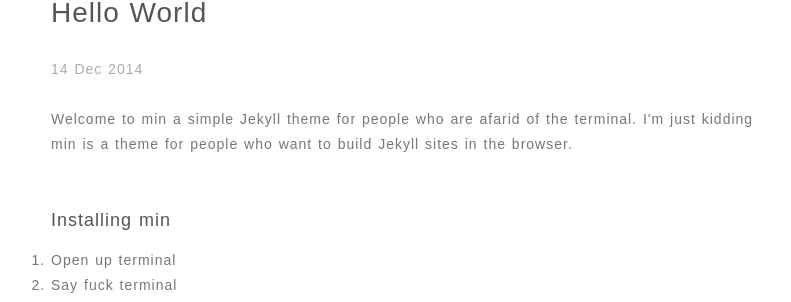
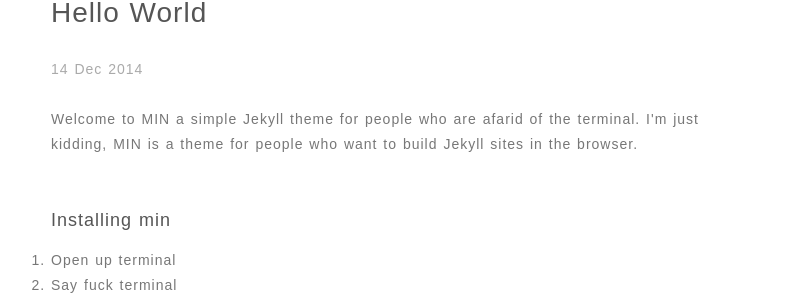
Before and after one commit to 0tmt/min, a Jekyll site: the page built from _posts/2014-12-14-Hello World.md, in a window 1280 px wide. Shown: the part 172-474 px from the top of the page, without its empty margins (234-1025 px from the left). Built offline with Jekyll 4.4.1, drawn with Linux system fonts in a browser that asks for light colours; some web fonts are replaced.

Commit message:
intro post

```diff
--- a/_posts/2014-12-14-Hello World.md
+++ b/_posts/2014-12-14-Hello World.md
@@ -3,7 +3,7 @@
 title: Hello World
 ---
 
-<p>Welcome to min a simple Jekyll theme for people who are afarid of the terminal. I'm just kidding min is a theme for people who want to build Jekyll sites in the browser.</p>
+<p>Welcome to MIN a simple Jekyll theme for people who are afarid of the terminal. I'm just kidding, MIN is a theme for people who want to build Jekyll sites in the browser.</p>
 
 <h5 style="margin-top: 50px; margin-bottom: 15px;">Installing min</h5>
 
```
